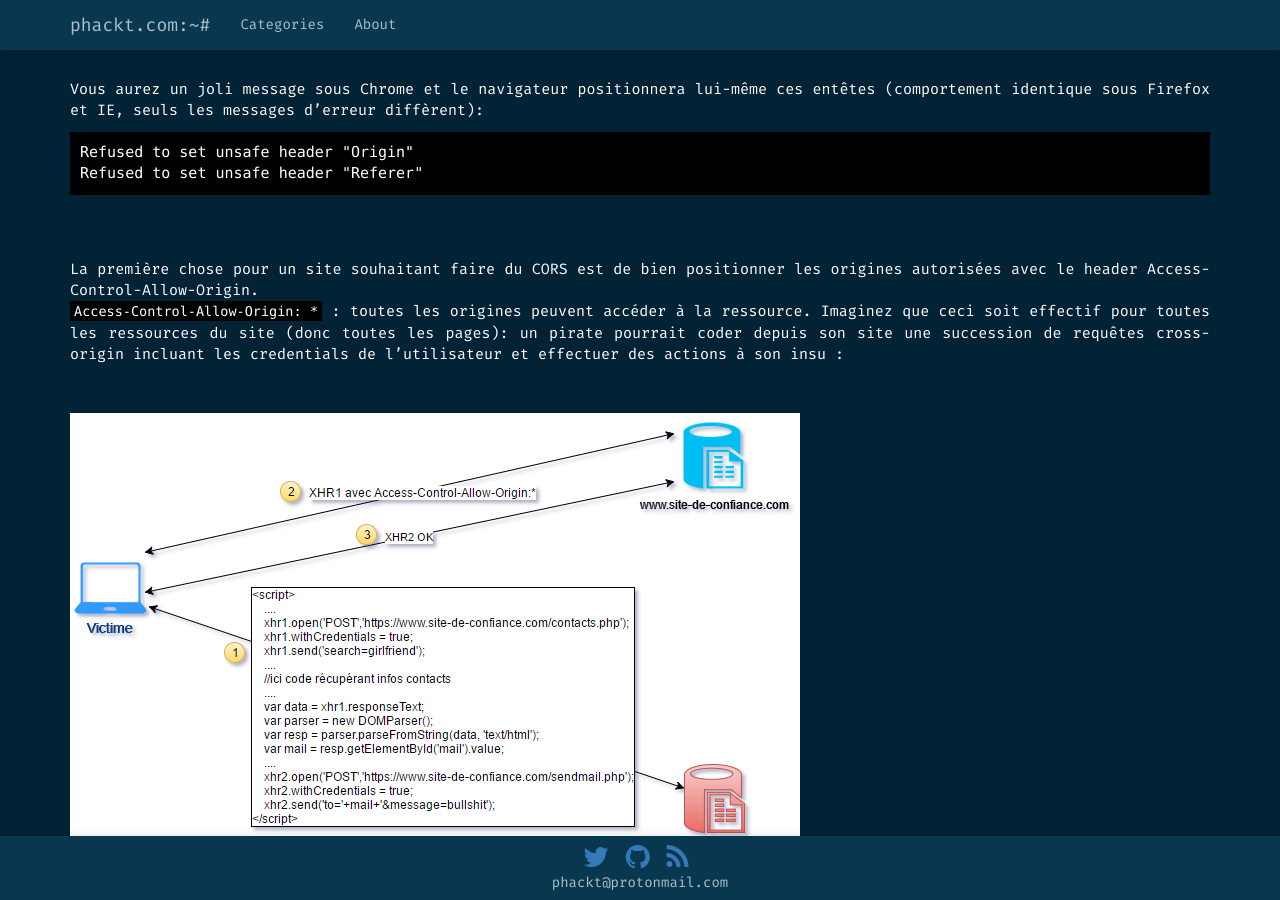
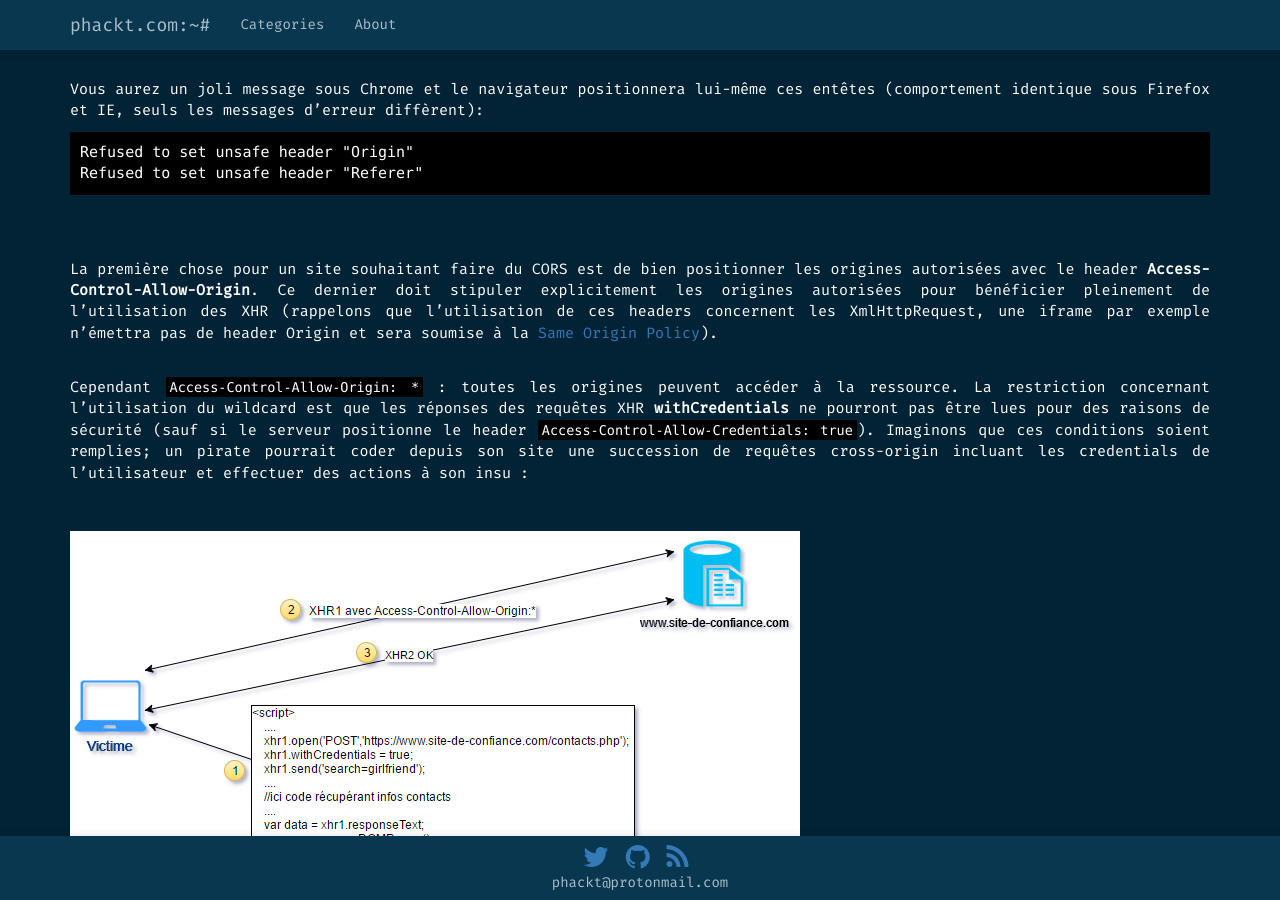
Before and after one commit to phackt/phackt.github.io, a Jekyll site: the page built from _posts/2016-08-20-xss-cors-csrf-partie-3-cors-csrf.markdown, in a window 1280 px wide and 900 px high, scrolled down 2203 px. Built offline with Jekyll 4.4.1, drawn with Linux system fonts in a browser that asks for light colours; nearby versions of some CDN libraries; some web fonts are replaced; comment, search, counter and statistics services are not loaded.

Commit message:
update cors part3

````diff
--- a/_posts/2016-08-20-xss-cors-csrf-partie-3-cors-csrf.markdown
+++ b/_posts/2016-08-20-xss-cors-csrf-partie-3-cors-csrf.markdown
@@ -62,8 +62,9 @@ Refused to set unsafe header "Origin"
 Refused to set unsafe header "Referer"
 </pre>
 <br />
-La première chose pour un site souhaitant faire du CORS est de bien positionner les origines autorisées avec le header Access-Control-Allow-Origin.
-```Access-Control-Allow-Origin: *``` : toutes les origines peuvent accéder à la ressource. Imaginez que ceci soit effectif pour toutes les ressources du site (donc toutes les pages): un pirate pourrait coder depuis son site une succession de requêtes cross-origin incluant les credentials de l’utilisateur et effectuer des actions à son insu :
+La première chose pour un site souhaitant faire du CORS est de bien positionner les origines autorisées avec le header **Access-Control-Allow-Origin**. Ce dernier doit stipuler explicitement les origines autorisées pour bénéficier pleinement de l'utilisation des XHR (rappelons que l'utilisation de ces headers concernent les XmlHttpRequest, une iframe par exemple n'émettra pas de header Origin et sera soumise à la [Same Origin Policy](https://developer.mozilla.org/en-US/docs/Web/Security/Same-origin_policy#Changing_origin)).
+
+Cependant ```Access-Control-Allow-Origin: *``` : toutes les origines peuvent accéder à la ressource. La restriction concernant l'utilisation du wildcard est que les réponses des requêtes XHR **withCredentials** ne pourront pas être lues pour des raisons de sécurité (sauf si le serveur positionne le header ```Access-Control-Allow-Credentials: true```). Imaginons que ces conditions soient remplies; un pirate pourrait coder depuis son site une succession de requêtes cross-origin incluant les credentials de l’utilisateur et effectuer des actions à son insu :
 
 ![Schema attaque CORS]({{ site.url }}/public/images/cors-csrf/cors_2.png)
 
````
